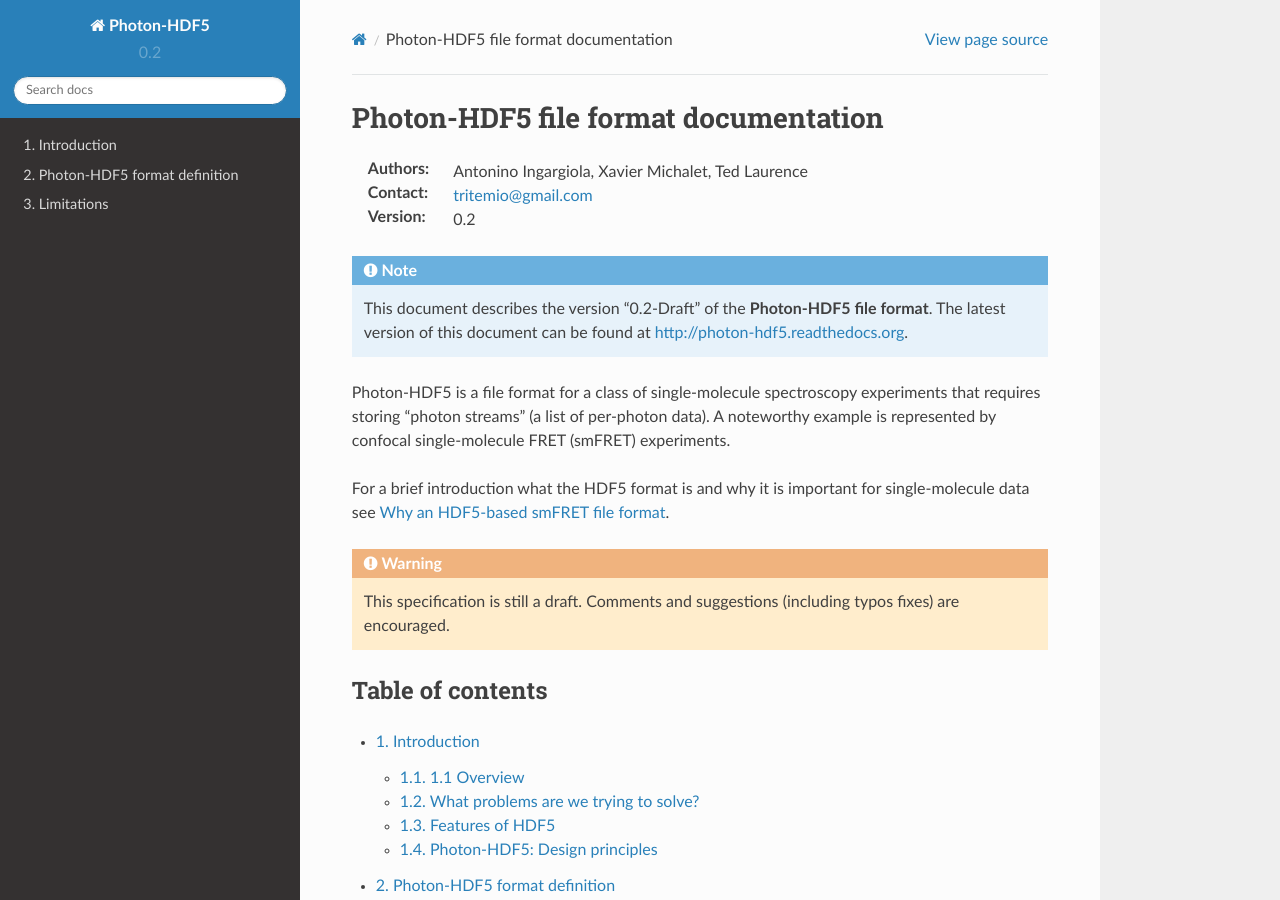
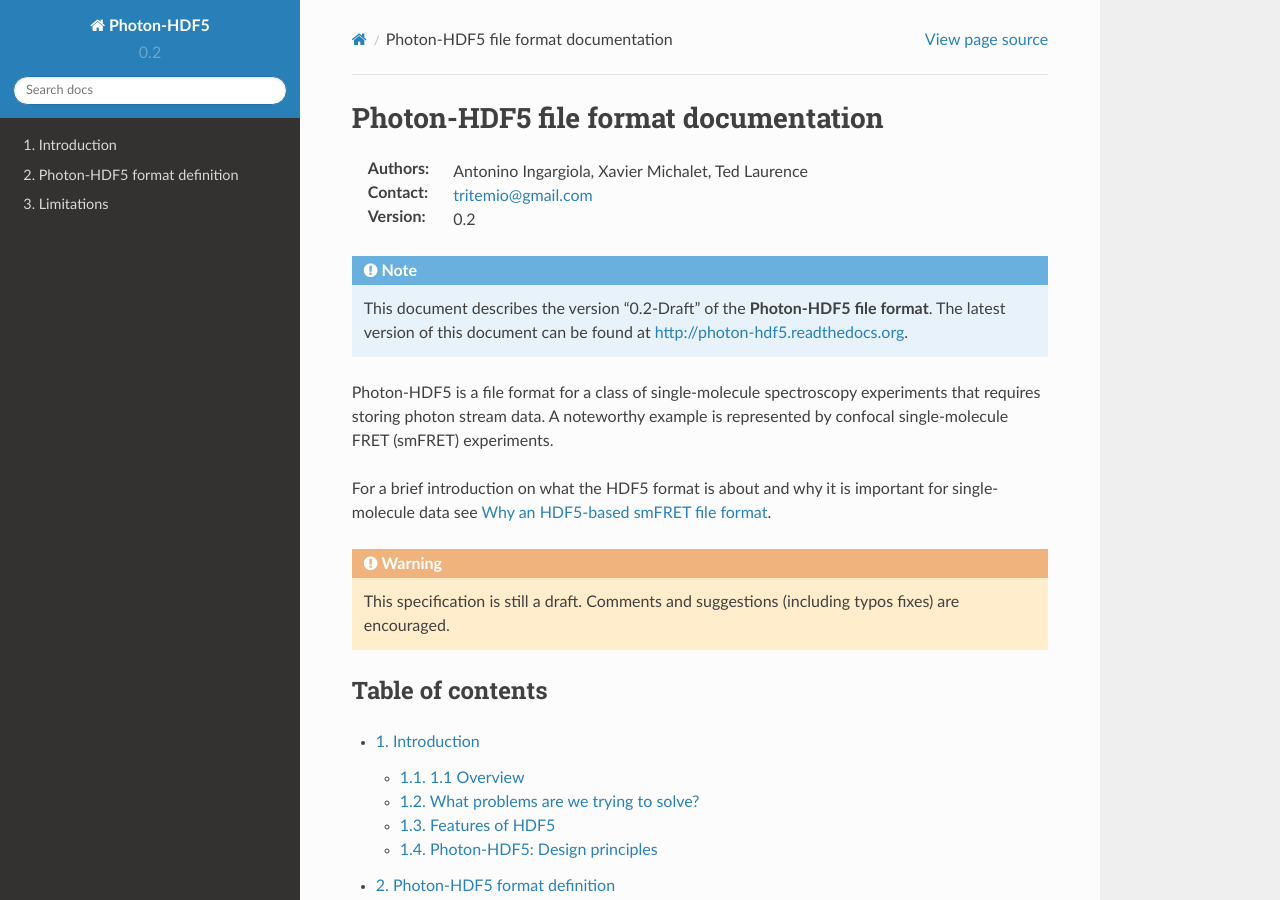
Before and after one commit to Photon-HDF5/photon-hdf5, a Sphinx documentation site: the page built from docs/index.rst, in a window 1280 px wide and 900 px high. Built offline with Sphinx 7.4.7 and the Read the Docs theme 2.0.0, drawn with Linux system fonts in a browser that asks for light colours.

Commit message:
Update index.rst
corrected typos

```diff
--- a/docs/index.rst
+++ b/docs/index.rst
@@ -17,11 +17,11 @@ Photon-HDF5 file format documentation
    `http://photon-hdf5.readthedocs.org <http://photon-hdf5.readthedocs.org>`__.
 
 Photon-HDF5 is a file format for a class of single-molecule spectroscopy
-experiments that requires storing "photon streams" (a list of per-photon data).
+experiments that requires storing photon stream data.
 A noteworthy example is represented by confocal single-molecule FRET (smFRET)
 experiments.
 
-For a brief introduction what the HDF5 format is and why it is
+For a brief introduction on what the HDF5 format is about and why it is
 important for single-molecule data see
 `Why an HDF5-based smFRET file format <http://fretbursts.readthedocs.org/en/latest/HDF5_format.html>`__.
 
```
